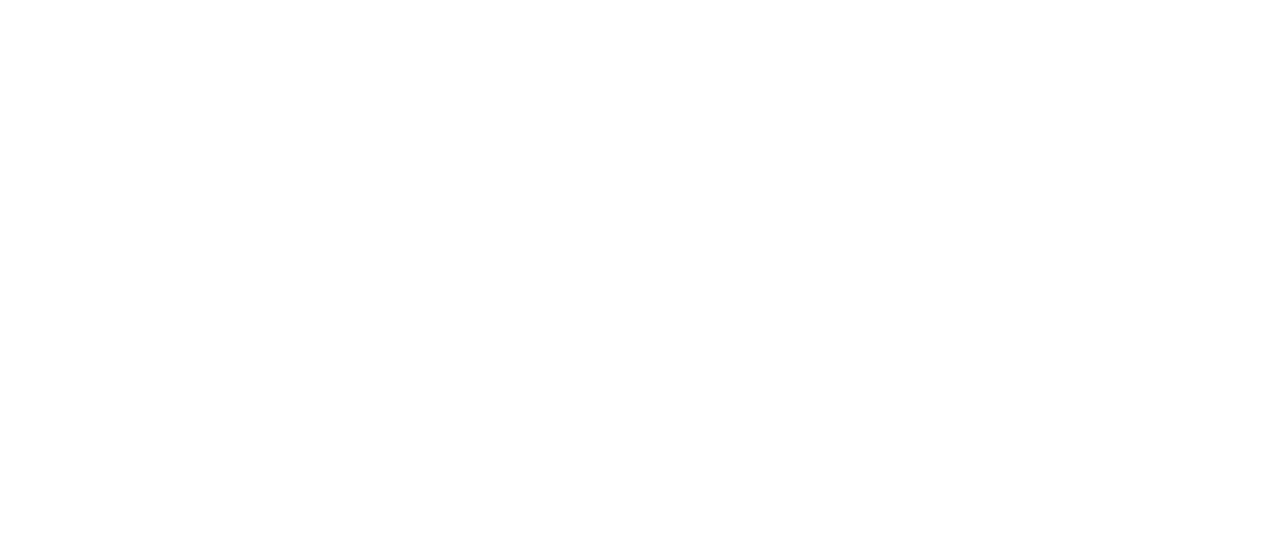
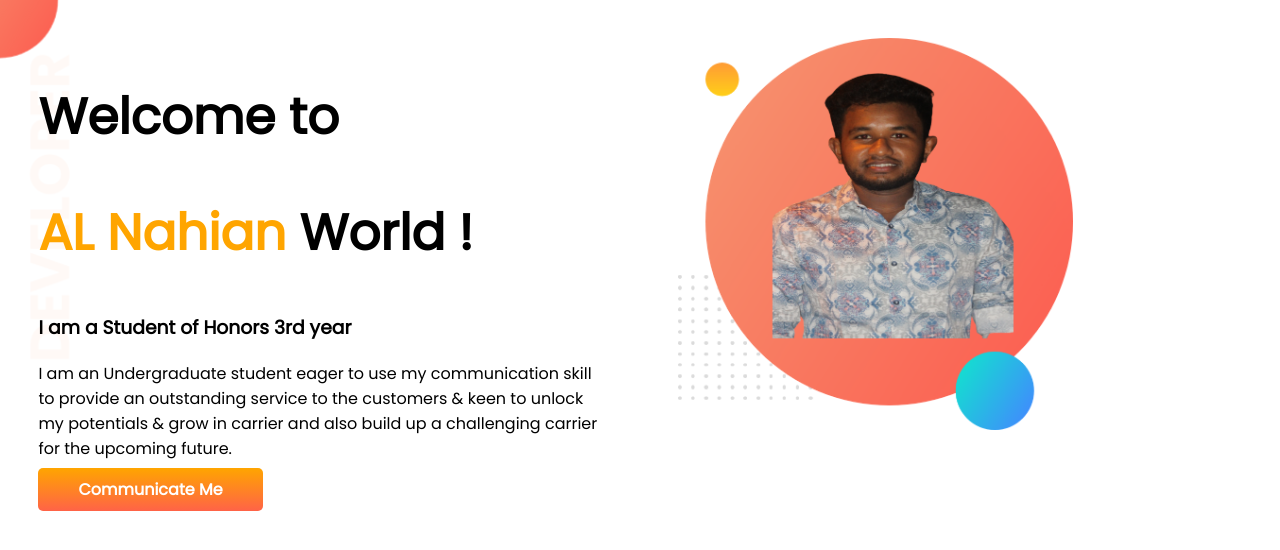
Before and after one commit to mdnahiankhan/developer-portfolio, a plain HTML site: page index.html in a window 1280 px wide. Drawn offline with Linux system fonts and the light colour scheme.

Commit message:
added topbar

```diff
--- a/index.html
+++ b/index.html
@@ -1,12 +1,35 @@
 <!DOCTYPE html>
 <html lang="en">
+
 <head>
     <meta charset="UTF-8">
     <meta http-equiv="X-UA-Compatible" content="IE=edge">
     <meta name="viewport" content="width=device-width, initial-scale=1.0">
     <title>Nahian Portfolio</title>
+    <link rel="preconnect" href="https://fonts.googleapis.com">
+    <link rel="preconnect" href="https://fonts.gstatic.com" crossorigin>
+    <link href="https://fonts.googleapis.com/css2?family=Poppins&display=swap" rel="stylesheet">
+    <link rel="stylesheet" href="style.css">
 </head>
+
 <body>
+    <section class="top-banner">
+        <div class="Half-width">
+            <h1>Welcome to</h1>
+            <h1><span class="color">AL Nahian</span> World !</h1>
+            <h3>I am a Student of Honors 3rd year</h3>
+            <p>I am an Undergraduate student eager to use my communication skill to provide an outstanding service to
+                the
+                customers & keen to unlock my potentials & grow in carrier and also build up a challenging carrier for
+                the
+                upcoming future.</p>
+            <a class="link-button" target="_blank" href="https://www.linkedin.com/feed/">Communicate Me</a>
+        </div>
+        <div class="Half-width">
+            <img src="my-bg (1).png" alt="">
+        </div>
+    </section>
 
 </body>
+
 </html>
--- a/style.css
+++ b/style.css
@@ -0,0 +1,39 @@
+body {
+    font-family: 'Poppins', sans-serif;
+    margin: 0%;
+}
+
+h1 {
+    font-size: 50px;
+}
+
+.color {
+    color: orange;
+}
+
+section {
+    display: flex;
+}
+
+.Half-width {
+    width: 50%;
+    padding: 3%;
+}
+
+.Half-width img {
+    width: 70%;
+}
+
+.link-button {
+    text-decoration: none;
+    background-image: linear-gradient(orange, tomato);
+    padding: 10px 40px;
+    color: white;
+    font-weight: 700;
+    border-radius: 5px;
+}
+
+.top-banner {
+    background-image: url(images/top-banner.png);
+    background-repeat: no-repeat;
+}
```
Also changed, not shown: images/top-banner.png (added), my-bg (1).png (added).
